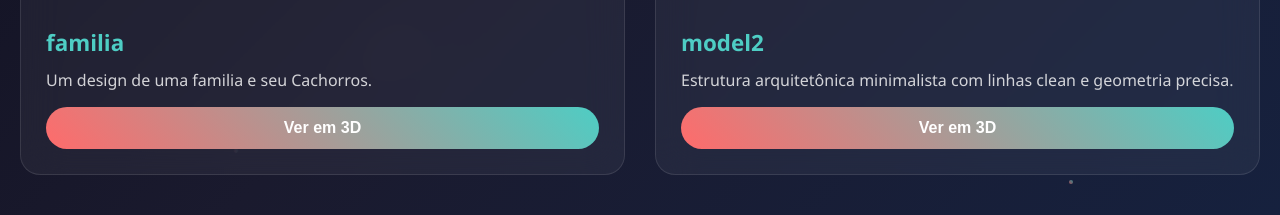
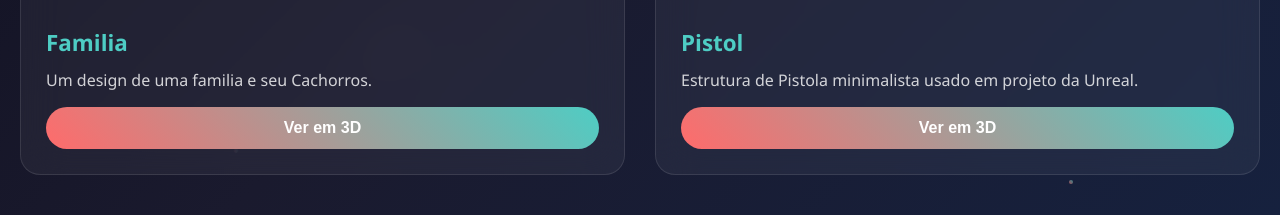
Before and after one commit to RenanRG2344/visualizador-3d, a plain HTML site: page index.html in a window 1280 px wide. Shown: the part 610-825 px from the top of the page. Drawn offline with Linux system fonts and the light colour scheme.

Commit message:
Atualiza├º├úo em 22/07/2025 ├ás 15h27min

```diff
--- a/index.html
+++ b/index.html
@@ -217,17 +217,17 @@
         const models = [
             {
                 id: 1,
-                name: "familia",
+                name: "Familia",
                 description: "Um design de uma familia e seu Cachorros.",
                 image: "familia.png",
                 glbFile: "familia.glb"
             },
             {
                 id: 2,
-                name: "model2",
-                description: "Estrutura arquitetônica minimalista com linhas clean e geometria precisa.",
-                image: "model2.png",
-                glbFile: "model2.glb"
+                name: "Pistol",
+                description: "Estrutura de Pistola minimalista usado em projeto da Unreal.",
+                image: "pistol.png",
+                glbFile: "pistol.glb"
             }
         ];
 
```
Also changed, not shown: projetos/pistol.png (renamed from projetos/model2.png), 2 other files.
